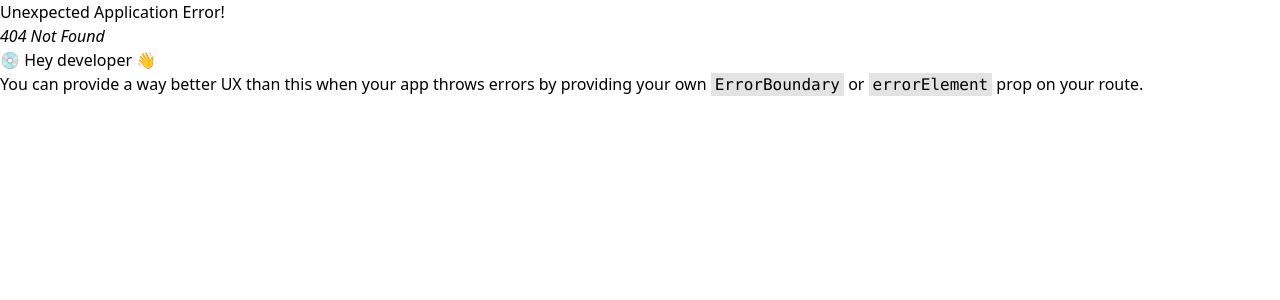
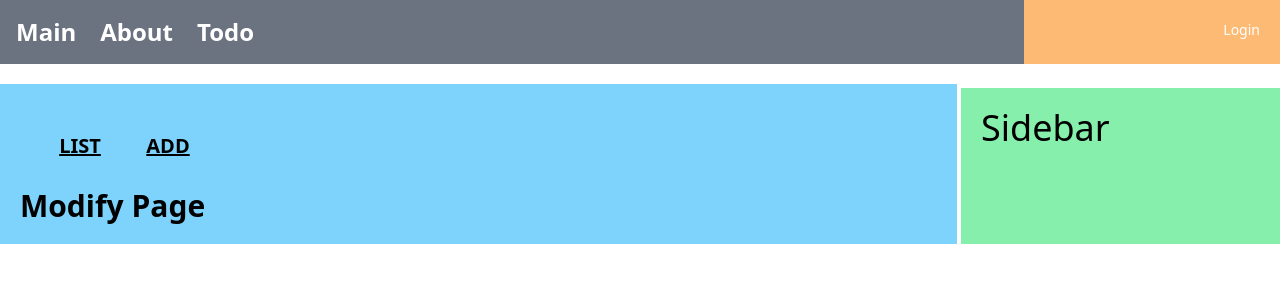
Before and after one commit to 2gechan/React_With_SpringBoot, a React (Create React App) app in the folder React_Front/mall/: page /todo/modify/1 in a window 1280 px wide. Before the commit this address had no page. Shown: the top 300 px of the page. Built offline with nearby package versions, Linux system fonts and the light colour scheme.

Commit message:
프론트엔드 기본 라우팅 구조 설계

```diff
--- /dev/null
+++ b/React_Front/mall/src/pages/todo/AddPage.js
@@ -0,0 +1,5 @@
+const AddPage = () => {
+  return <div className="text-3xl font-extrabold">Add Page</div>;
+};
+
+export default AddPage;
--- a/React_Front/mall/src/pages/todo/IndexPage.js
+++ b/React_Front/mall/src/pages/todo/IndexPage.js
@@ -1,14 +1,31 @@
-import { Outlet } from "react-router-dom";
+import { Outlet, useNavigate } from "react-router-dom";
 import BasicLayout from "../../layouts/BasicLayout";
+import { useCallback } from "react";
 
 const IndexPage = () => {
+  const navigate = useNavigate();
+
+  const listClickEvent = useCallback(() => {
+    navigate({ pathname: "list" });
+  }, []);
+
+  const addClickEvent = useCallback(() => {
+    navigate({ pathname: "add" });
+  }, []);
+
   return (
     <BasicLayout>
       <div className="w-full flex m-2 p-2 ">
-        <div className="text-xl m-1 p-2 w-20 font-extrabold text-center underline">
+        <div
+          className="text-xl m-1 p-2 w-20 font-extrabold text-center underline"
+          onClick={listClickEvent}
+        >
           LIST
         </div>
-        <div className="text-xl m-1 p-2 w-20 font-extrabold text-center underline">
+        <div
+          className="text-xl m-1 p-2 w-20 font-extrabold text-center underline"
+          onClick={addClickEvent}
+        >
           ADD
         </div>
       </div>
--- a/React_Front/mall/src/pages/todo/ListPage.js
+++ b/React_Front/mall/src/pages/todo/ListPage.js
@@ -1,7 +1,17 @@
+import { useSearchParams } from "react-router-dom";
+
 const ListPage = () => {
+  const [queryParams] = useSearchParams();
+
+  // queryString 값 추출하는 방법 ?page=10&size=30 같은 형식을 추출
+  const page = queryParams.get("page") ? parseInt(queryParams.get("page")) : 1;
+  const size = queryParams.get("size") ? parseInt(queryParams.get("size")) : 10;
+
   return (
     <div className="p-4 w-full bg-orange-200 ">
-      <div className="text-3xl font-extrabold">Todo List Page Component</div>
+      <div className="text-3xl font-extrabold">
+        Todo List Page Component ---- {page} ---- {size}
+      </div>
     </div>
   );
 };
--- /dev/null
+++ b/React_Front/mall/src/pages/todo/ModifyPage.js
@@ -0,0 +1,5 @@
+const ModifyPage = () => {
+  return <div className="text-3xl font-extrabold">Modify Page</div>;
+};
+
+export default ModifyPage;
--- a/React_Front/mall/src/pages/todo/ReadPage.js
+++ b/React_Front/mall/src/pages/todo/ReadPage.js
@@ -1,11 +1,40 @@
-import { useParams } from "react-router-dom";
+import {
+  createSearchParams,
+  useNavigate,
+  useParams,
+  useSearchParams,
+} from "react-router-dom";
 
 const ReadPage = (props) => {
+  const navigate = useNavigate();
   const { id } = useParams();
+  const [queryParams] = useSearchParams();
 
-  console.log(id);
+  // queryString 값 추출하는 방법 ?page=10&size=30 같은 형식을 추출
+  const page = queryParams.get("page") ? parseInt(queryParams.get("page")) : 1;
+  const size = queryParams.get("size") ? parseInt(queryParams.get("size")) : 10;
 
-  return <div className="text-3xl">Read Page</div>;
+  // 이전 페이지에 존재했던 쿼리스트링을 그대로 사용하기 위해 쿼리스트링 생성
+  const queryStr = createSearchParams({ page: page, size: size }).toString();
+
+  const moveToModify = () => {
+    // search를 사용하게 되면 이전 페이지에서 사용했던 쿼리스트링을 그대로 사용하게 된다.
+    navigate({ pathname: `/todo/modify/${id}`, search: queryStr });
+  };
+
+  const moveToList = () => {
+    navigate({ pathname: "/todo/list", search: queryStr });
+  };
+
+  return (
+    <div className="text-3xl">
+      Read Page {id}
+      <div>
+        <button onClick={moveToModify}>Test modify</button>
+        <button onClick={moveToList}>Test List</button>
+      </div>
+    </div>
+  );
 };
 
 export default ReadPage;
--- a/React_Front/mall/src/router/todoRouter.js
+++ b/React_Front/mall/src/router/todoRouter.js
@@ -7,8 +7,16 @@
 
 const TodoRead = lazy(() => import("../pages/todo/ReadPage"));
 
+const TodoAdd = lazy(() => import("../pages/todo/AddPage"));
+
+const TodoModify = lazy(() => import("../pages/todo/ModifyPage"));
+
 const todoRouter = () => {
   return [
+    {
+      path: "",
+      element: <Navigate replace={true} to={"list"} />,
+    },
     {
       path: "list",
       element: (
@@ -29,6 +37,22 @@
         </Suspense>
       ),
     },
+    {
+      path: "add",
+      element: (
+        <Suspense fallback={Loading}>
+          <TodoAdd />
+        </Suspense>
+      ),
+    },
+    {
+      path: "modify/:id",
+      element: (
+        <Suspense fallback={Loading}>
+          <TodoModify />
+        </Suspense>
+      ),
+    },
   ];
 };
 
```
